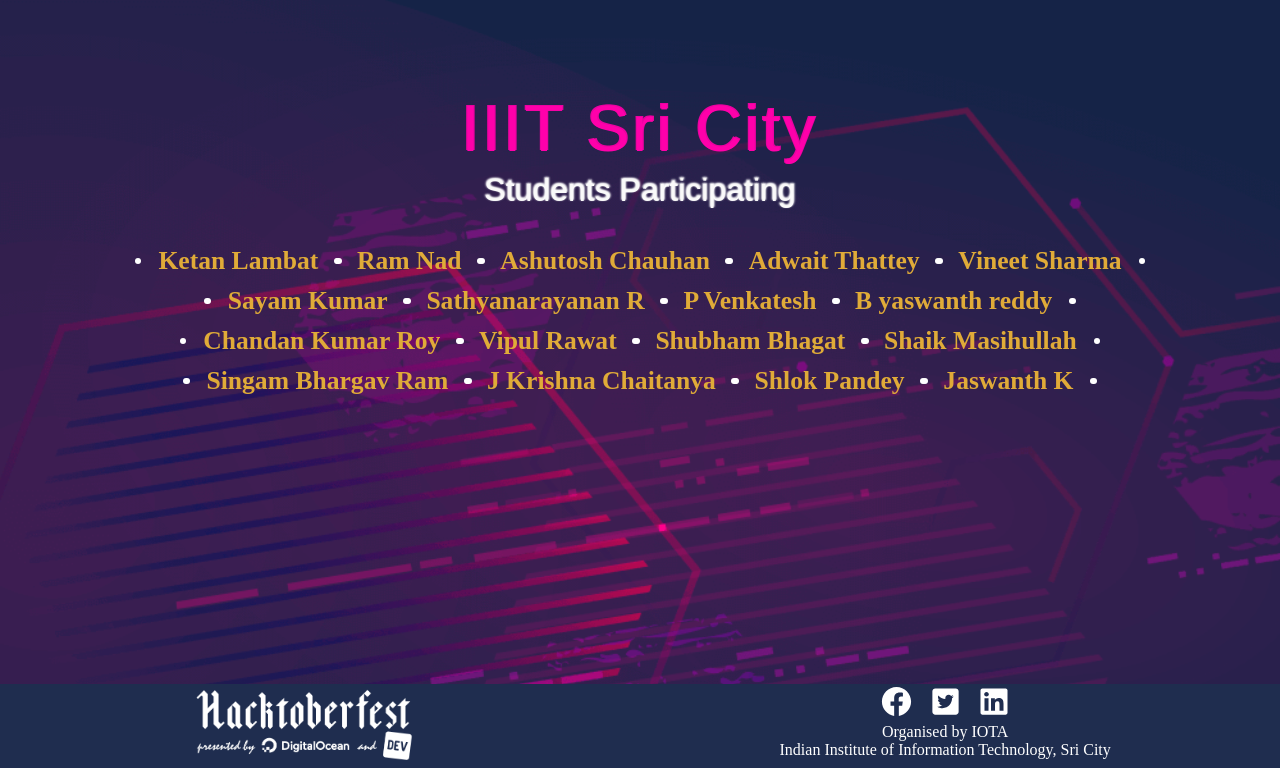
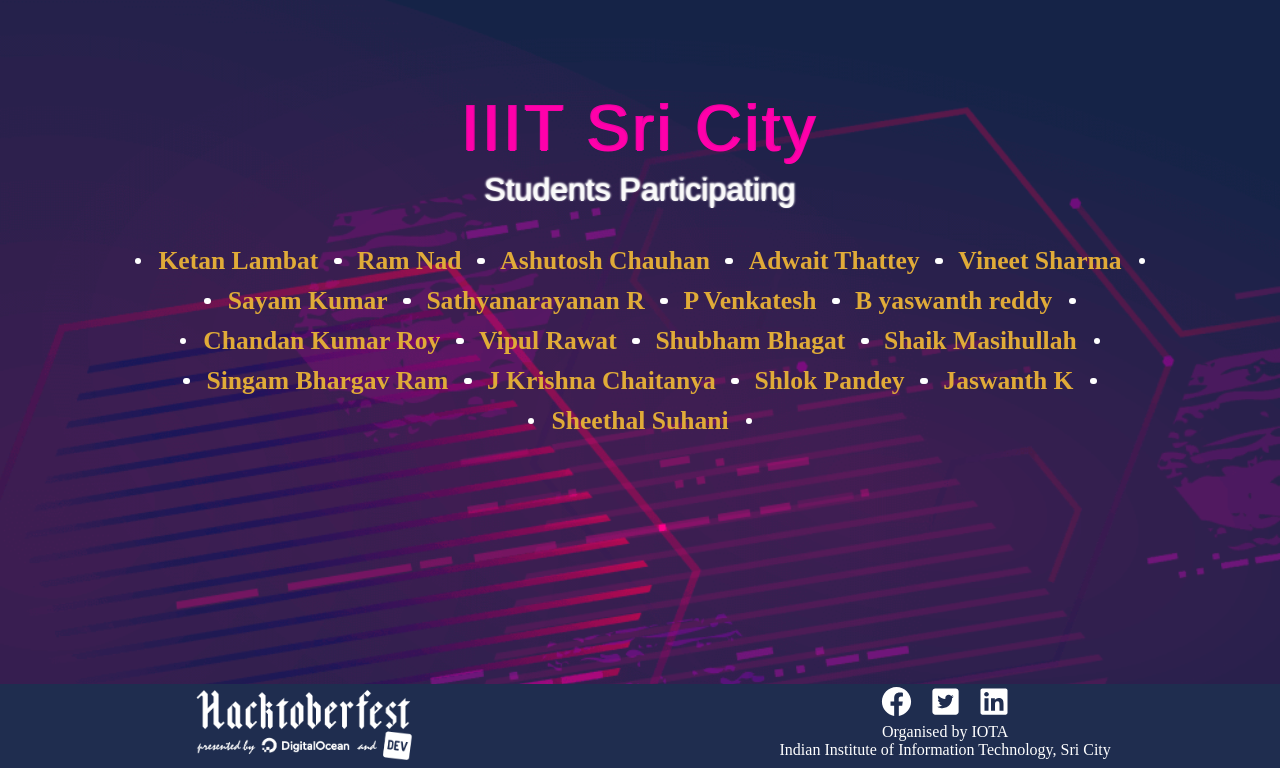
Before and after one commit to Project-Club-IIITS/hacktoberfest2019-participants, a Jekyll site: the page index.html, which Jekyll copies as it is, in a window 1280 px wide, cut to the strip 132-900 px from the top of the page. Built offline with Jekyll 4.4.1, drawn with Linux system fonts in a browser that asks for light colours; some web fonts are replaced.

Commit message:
Adding Sheethal Suhani

```diff
--- a/index.html
+++ b/index.html
@@ -63,6 +63,9 @@
                 <li><a href="https://github.com/chaitanya531">J Krishna Chaitanya</a></li>
                 <li><a href="https://github.com/b30wulffz">Shlok Pandey</a></li>
                 <li><a href="https://github.com/JazzKriss21">Jaswanth K</a></li>
+                <li><a href="https://github.com/sheethal371suhani">Sheethal Suhani</a></li>
+
+
 
             </ul>
         </div>
```
